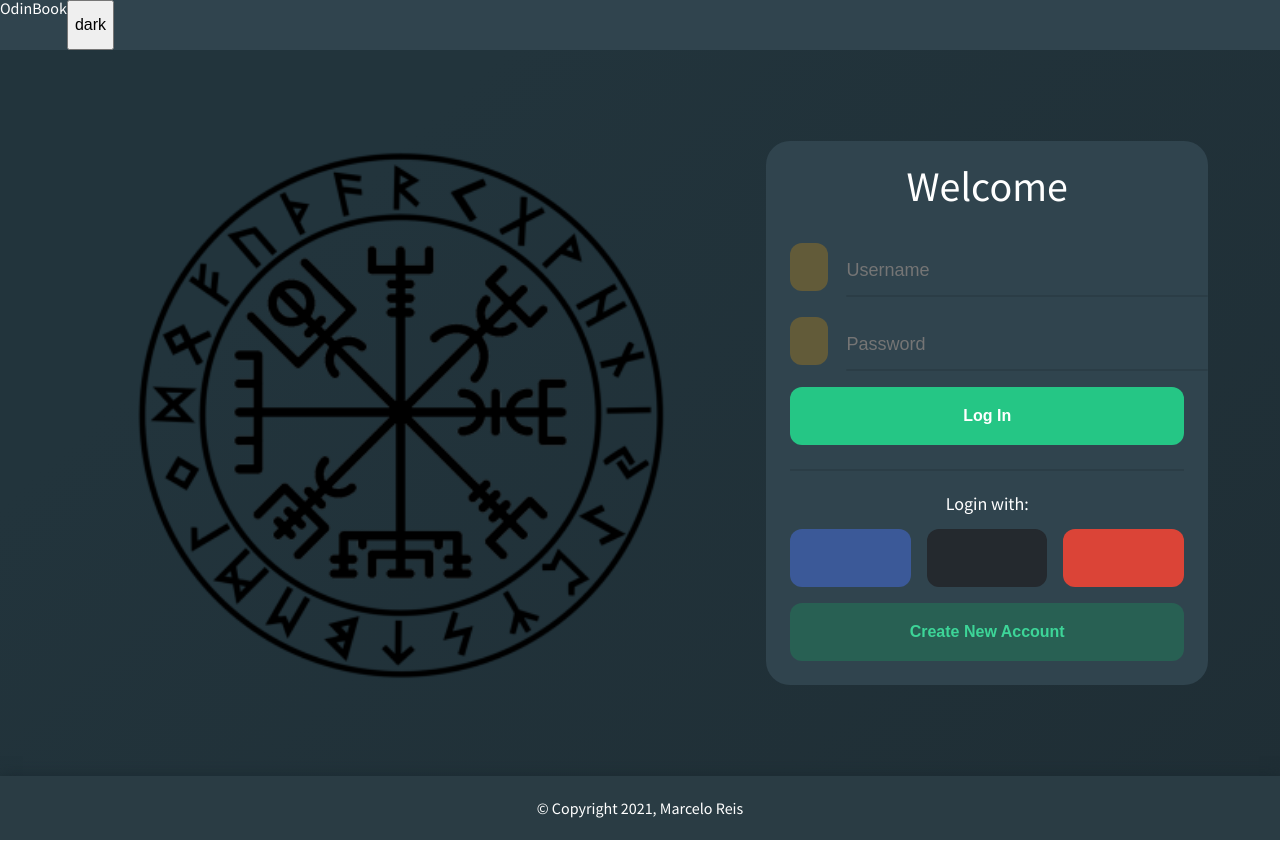
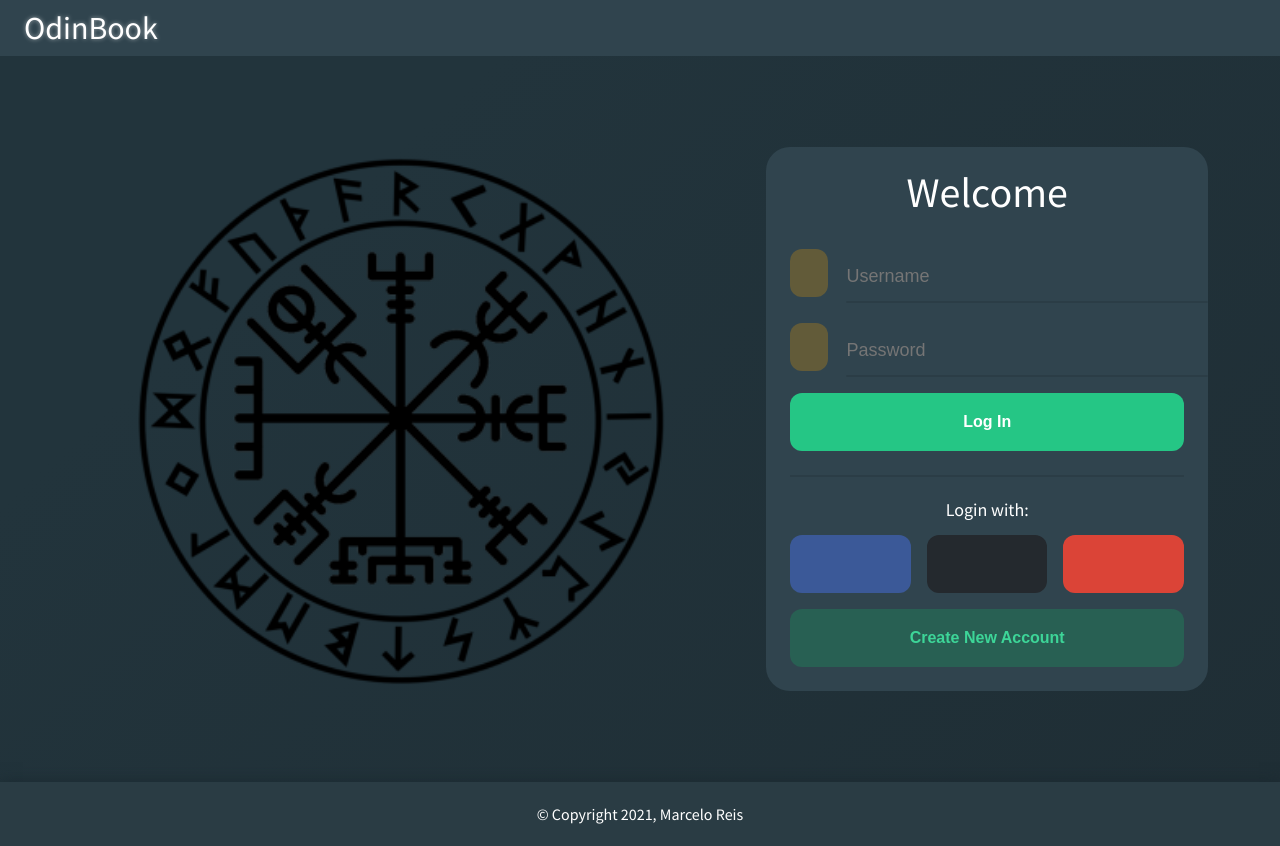
Before and after one commit to MarcelReis/OdinBook, a React (Create React App) app: page / in a window 1280 px wide. Built offline with nearby package versions, Linux system fonts and the light colour scheme; no server answers; some icons are missing; what graphql.macro would draw is missing.

Commit message:
feat: basic appbar

```diff
--- a/src/components/Appbar/Appbar.styled.tsx
+++ b/src/components/Appbar/Appbar.styled.tsx
@@ -1,7 +1,42 @@
 import styled from "styled-components";
+import { media } from "../../theme";
 
 export const Appbar = styled.header`
+  position: relative;
   display: flex;
-  height: 50px;
+  justify-content: space-between;
+  height: 56px;
   background: ${({ theme }) => theme.pallete.surface[1]};
+  padding: 0px ${(props) => props.theme.space.xs};
 `;
+
+export const Title = styled.h2`
+  font-size: 32px;
+  line-height: 56px;
+  padding: 0 16px;
+  transition: filter 500ms ease 0s;
+  filter: drop-shadow(rgba(255, 255, 255, 0.5) 0px 0px 2px);
+
+  &:hover {
+    filter: drop-shadow(rgba(255, 255, 255, 0.75) 0px 0px 8px);
+  }
+`;
+
+export const Menu = styled.div`
+  position: absolute;
+  top: 56px;
+  padding: 24px;
+  background: ${({ theme }) => theme.pallete.surface[1]};
+  border: 1px solid ${({ theme }) => theme.pallete.text[2]};
+  width: 100%;
+
+  ${media.lessThan("md")} {
+    right: 0px;
+    width: 100%;
+  }
+  ${media.greaterThan("md")} {
+    right: 16px;
+    max-width: 300px;
+    border-radius: 12px;
+  }
+`;
--- a/src/components/Appbar/Appbar.tsx
+++ b/src/components/Appbar/Appbar.tsx
@@ -1,31 +1,57 @@
-import React from "react";
-import { Route, Switch } from "react-router-dom";
+import React, { useEffect, useState } from "react";
+import { Link, Route, Switch, useLocation } from "react-router-dom";
+
+import { KeyboardArrowDown } from "@styled-icons/material/KeyboardArrowDown";
 
 import useAuth from "../../hooks/useAuth";
-import Typography from "../../marvieUI/atoms/Typography";
 
 import { useDarkMode } from "../../theme";
 
 import * as S from "./Appbar.styled";
+import IconButton from "../../marvieUI/atoms/IconButton";
 
 const Appbar = () => {
   const { isLogged, logout } = useAuth();
   const { isDarkmode, toggleDarkmode } = useDarkMode();
 
+  const location = useLocation();
+
+  const [openMenu, setOpenMenu] = useState(false);
+
+  const toggleMenu = () => setOpenMenu((s) => !s);
+
+  useEffect(() => {
+    setOpenMenu(false);
+  }, [location.pathname, isLogged]);
+
   return (
     <S.Appbar>
       <Switch>
         <Route exact path="/">
-          <Typography as="h1">OdinBook</Typography>
+          <S.Title as="h1">
+            <Link to="/">OdinBook</Link>
+          </S.Title>
         </Route>
         <Route>
-          <Typography as="h2">OdinBook</Typography>
+          <S.Title as="h2">OdinBook</S.Title>
         </Route>
       </Switch>
 
-      <button onClick={toggleDarkmode}>{isDarkmode ? "dark" : "light"}</button>
+      {isLogged && (
+        <IconButton onClick={toggleMenu}>
+          <KeyboardArrowDown />
+        </IconButton>
+      )}
 
-      {isLogged && <button onClick={logout}>Logout</button>}
+      {openMenu && (
+        <S.Menu>
+          <button onClick={toggleDarkmode}>
+            {isDarkmode ? "dark" : "light"}
+          </button>
+
+          {isLogged && <button onClick={logout}>Logout</button>}
+        </S.Menu>
+      )}
     </S.Appbar>
   );
 };
--- /dev/null
+++ b/src/marvieUI/atoms/IconButton.tsx
@@ -0,0 +1,23 @@
+import styled from "styled-components";
+
+type IconButtonProps = {};
+
+const IconButton = styled.button<IconButtonProps>`
+  margin: 8px;
+  height: 40px;
+  width: 40px;
+  padding: 0;
+  border: none;
+  border-radius: 24px;
+  cursor: pointer;
+  color: ${({ theme }) => theme.pallete.text[0]};
+  background: ${({ theme }) => theme.pallete.surface[2]};
+
+  svg {
+    padding: 4px;
+    height: 40px;
+    width: 40px;
+  }
+`;
+
+export default IconButton;
--- a/src/pages/Login/Login.styled.tsx
+++ b/src/pages/Login/Login.styled.tsx
@@ -10,7 +10,7 @@ export const MainGrid = styled.div`
   place-items: center;
   gap: 32px;
 
-  padding: ${(props) => props.theme.space.md};
+  padding: ${(props) => props.theme.space.lg};
 
   ${media.lessThan("md")} {
     grid-template-columns: 1fr;
@@ -27,7 +27,7 @@ export const LoginBox = styled.div`
   width: 100%;
 
   ${media.greaterThan("sm")} {
-    padding: ${(props) => props.theme.space.sm};
+    padding: ${(props) => props.theme.space.md};
     border-radius: 24px;
     background: ${({ theme }) => theme.pallete.surface[1]};
   }
--- a/src/pages/Login/Login.tsx
+++ b/src/pages/Login/Login.tsx
@@ -1,13 +1,12 @@
 import React, { useState } from "react";
 import { useHistory } from "react-router-dom";
-
-import { Email } from "@styled-icons/material/Email";
-import { Lock } from "@styled-icons/material/Lock";
 
 import useAuth from "../../hooks/useAuth";
 
 import * as S from "./Login.styled";
 
+import { Email } from "@styled-icons/material/Email";
+import { Lock } from "@styled-icons/material/Lock";
 import { Facebook } from "@styled-icons/boxicons-logos/Facebook";
 import { Github } from "@styled-icons/boxicons-logos/Github";
 import { Google } from "@styled-icons/boxicons-logos/Google";
--- a/src/theme/index.tsx
+++ b/src/theme/index.tsx
@@ -53,6 +53,11 @@ const styledBase = css`
   button {
     font-size: inherit;
   }
+
+  a {
+    color: inherit;
+    text-decoration: none;
+  }
 `;
 
 export const GlobalStyle = createGlobalStyle`
@@ -62,13 +67,13 @@ export const GlobalStyle = createGlobalStyle`
 
 const commonTheme: Pick<DefaultTheme, "space"> = {
   space: {
-    xxs: "8px",
-    xs: "16px",
-    sm: "24px",
-    md: "32px",
-    lg: "40px",
-    xl: "48px",
-    xxl: "56px",
+    xxs: "4px",
+    xs: "8px",
+    sm: "16px",
+    md: "24px",
+    lg: "32px",
+    xl: "40px",
+    xxl: "48px",
   },
 };
 
```
